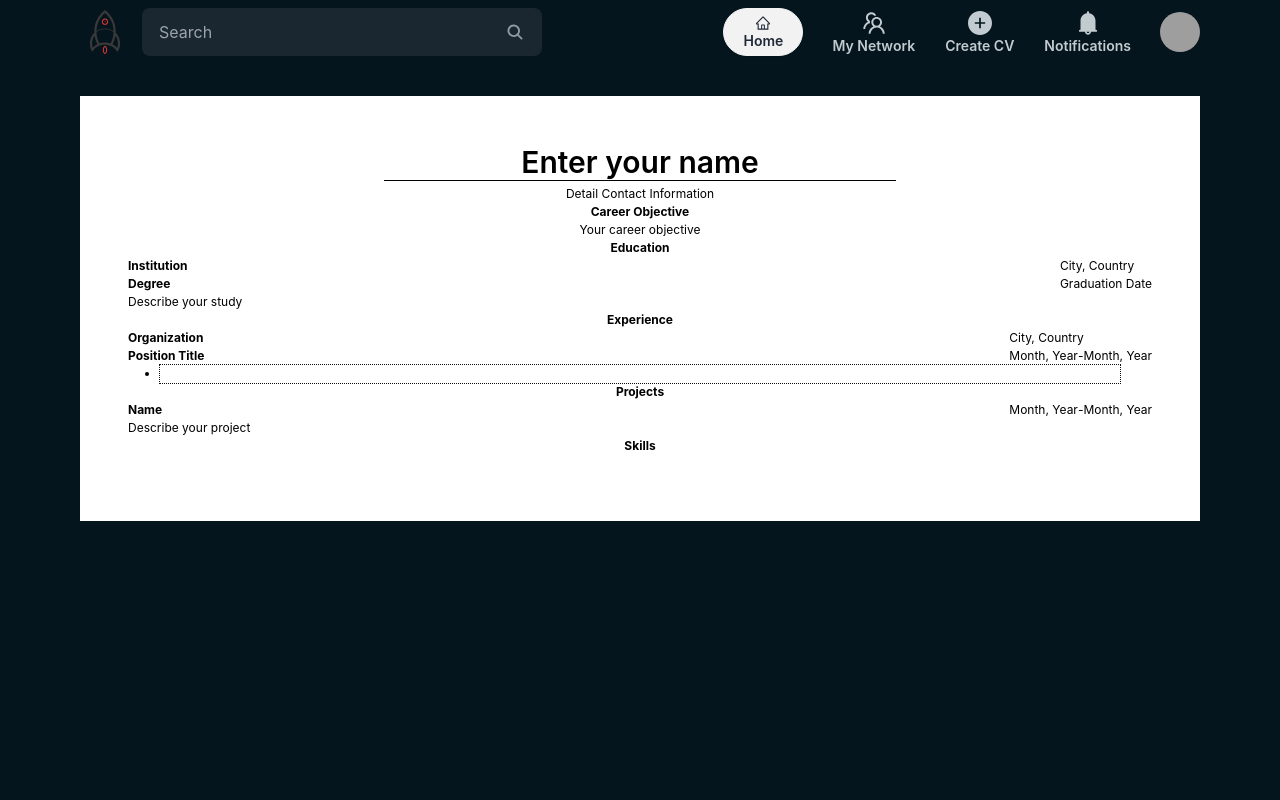
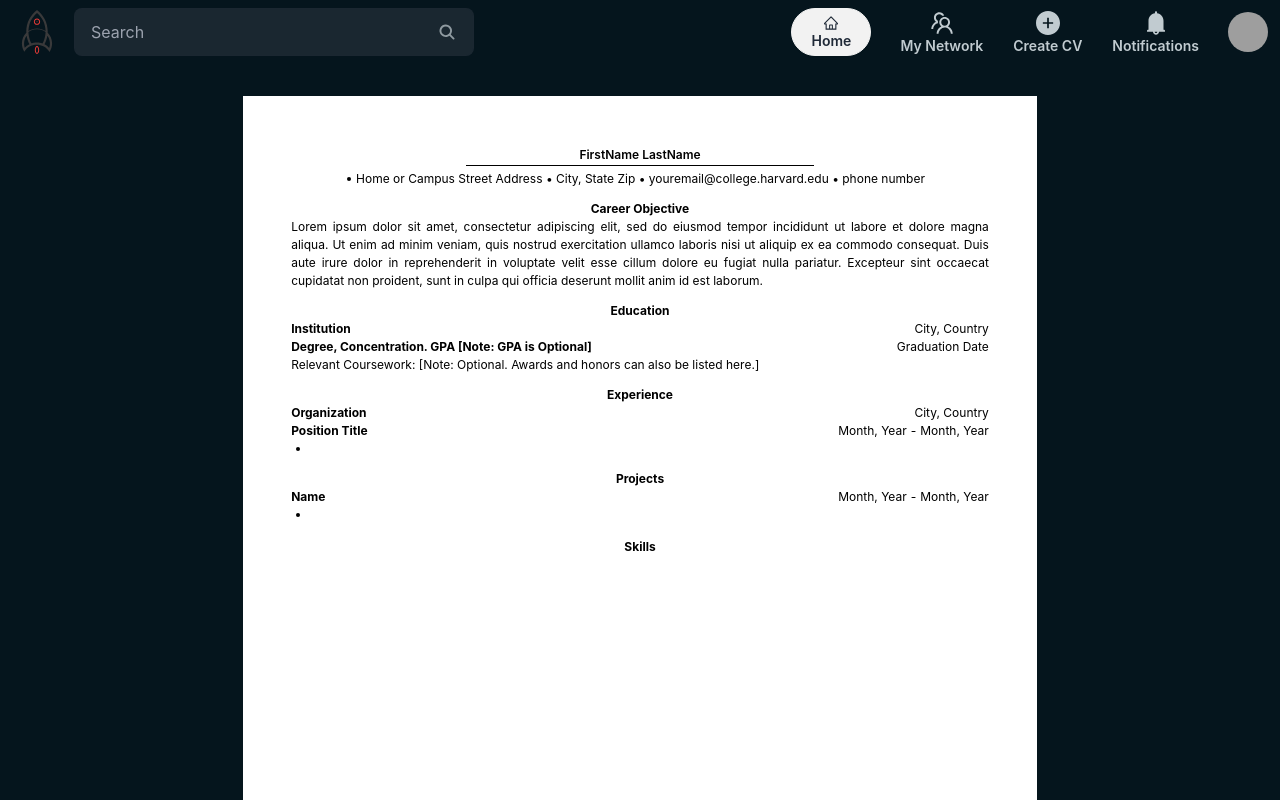
Before and after one commit to plphuc/goJob, a React (Create React App) app: page /createCv in a window 1280 px wide. Built offline with nearby package versions, Linux system fonts and the light colour scheme; grey boxes are pictures that could not be loaded.

Commit message:
finish template

```diff
--- a/package.json
+++ b/package.json
@@ -21,6 +21,7 @@
     "react-dom": "^18.3.1",
     "react-hot-toast": "^2.4.1",
     "react-pdf-html": "^2.1.2",
+    "react-quill": "^2.0.0",
     "react-router-dom": "^6.26.1",
     "react-scripts": "5.0.1",
     "web-vitals": "^2.1.4"
--- a/src/App.js
+++ b/src/App.js
@@ -1,4 +1,4 @@
-import { Route, Routes } from 'react-router-dom'
+import { Route, Routes, useLocation } from 'react-router-dom'
 import './App.css'
 import HomePage from './pages/HomePage/HomePage'
 import SignUpPage from './pages/SignUpPage'
@@ -9,8 +9,10 @@ import { Toaster } from 'react-hot-toast'
 import CreateCv from './pages/CreateCv/CreateCv'
 
 function App() {
+    const location = useLocation()
+
     return (
-        <div className="container mx-auto h-full overflow-auto text-textColor">
+        <div className={`${location.pathname === '/createCv' ? '' : 'container'} mx-auto h-full overflow-auto text-textColor`}>
             <Routes>
                 <Route path="/" element={<HomePage />} />
                 <Route path="/signup" element={<SignUpPage />} />
--- /dev/null
+++ b/src/assets/constant.js
@@ -0,0 +1,3 @@
+export const CAREER_OBJECTIVE_PLACEHOLDER = 'Lorem ipsum dolor sit amet, consectetur adipiscing elit, sed do eiusmod tempor incididunt ut labore et dolore magna aliqua. Ut enim ad minim veniam, quis nostrud exercitation ullamco laboris nisi ut aliquip ex ea commodo consequat. Duis aute irure dolor in reprehenderit in voluptate velit esse cillum dolore eu fugiat nulla pariatur. Excepteur sint occaecat cupidatat non proident, sunt in culpa qui officia deserunt mollit anim id est laborum.'
+export const DEGREE_EDUCATION_PLACEHOLDER = 'Degree, Concentration. GPA [Note: GPA is Optional]'
+export const DESCRIBE_EDUCATION_PLACEHOLDER = 'Relevant Coursework: [Note: Optional. Awards and honors can also be listed here.]'
--- a/src/components/GridBackground.jsx
+++ b/src/components/GridBackground.jsx
@@ -1,6 +1,6 @@
 const GridBackground = ({ children }) => {
     return (
-        <div className="w-screen h-screen bg-backgroundColor text-white relative">
+        <div className="w-screen h-screen bg-backgroundColor text-white relative overflow-auto">
             {children}
         </div>
     )
--- a/src/components/common/BulletListFeature.jsx
+++ b/src/components/common/BulletListFeature.jsx
@@ -1,11 +1,59 @@
-import React from 'react'
+import React, { useEffect, useRef } from 'react'
 
-const BulletListFeature = () => {
-  return (
-    <div>
+const BulletListFeature = ({ items, bullet = true, onChangeItems }) => {
+    const focusExperienceLRef = useRef(null)
+    const lastFocusedIndex = useRef(0)
 
-    </div>
-  )
+    const handleAddBulletItem = (e) => {
+        const currentTabIndex = e.target.tabIndex
+
+        if (e.keyCode === 8) {
+            // Prevent removal if list has 1 item or if the current item is the first item
+            if (items.length === 1 || currentTabIndex === 0) {
+                return
+            }
+            onChangeItems([
+                ...items.slice(0, currentTabIndex),
+                ...items.slice(currentTabIndex + 1),
+            ])
+            lastFocusedIndex.current = currentTabIndex - 1
+        } else if (e.keyCode === 13) {
+            e.preventDefault()
+            onChangeItems([
+                ...items.slice(0, currentTabIndex + 1),
+                '',
+                ...items.slice(currentTabIndex + 1),
+            ])
+            lastFocusedIndex.current = currentTabIndex + 1
+        }
+    }
+
+    useEffect(() => {
+        // Focus on the last focused index after list change
+        if (focusExperienceLRef.current) {
+            focusExperienceLRef.current.focus()
+        }
+    }, [items])
+
+    return (
+        <div onKeyDown={handleAddBulletItem}>
+            <ul className="my-0 mx-5 py-0">
+                {items.map((experience, idx) => (
+                    <li
+                        className={`${bullet ? 'list-disc' : ''}`}
+                        key={idx}
+                        contentEditable
+                        tabIndex={idx}
+                        ref={(el) => {
+                            if (el?.tabIndex === lastFocusedIndex.current) {
+                                focusExperienceLRef.current = el
+                            }
+                        }}
+                    ></li>
+                ))}
+            </ul>
+        </div>
+    )
 }
 
 export default BulletListFeature
--- a/src/pages/CreateCv/CreateCv.jsx
+++ b/src/pages/CreateCv/CreateCv.jsx
@@ -4,6 +4,9 @@ import PDFToRender from './components/PDFToRender'
 import { PDFDownloadLink } from '@react-pdf/renderer'
 import PDFElements from './components/PDFElements'
 import InfoForm from './components/InfoForm/InfoForm'
+import { Layout } from 'antd'
+import { Header } from 'antd/es/layout/layout'
+import HeaderLayout from 'src/layout/HeaderLayout'
 
 /* <PDFDownloadLink document={<PDFToRender/>} fileName="somename.pdf">
     <button>
@@ -13,9 +16,12 @@ import InfoForm from './components/InfoForm/InfoForm'
 
 const CreateCv = () => {
     return (
-        <MainLayout>
+        <Layout className="bg-backgroundColor">
+            <Header className="bg-backgroundColor px-3">
+                <HeaderLayout />
+            </Header>
             <InfoForm />
-        </MainLayout>
+        </Layout>
     )
 }
 
--- a/src/pages/CreateCv/components/InfoForm/ContactInfo.jsx
+++ b/src/pages/CreateCv/components/InfoForm/ContactInfo.jsx
@@ -6,13 +6,12 @@ const ContactInfo = () => {
     const lastFocusedIndex = useRef(0)
 
     const [contactInfoList, setContactInfoList] = useState([''])
-    const [isFocus, setIsFocus] = useState(false)
 
     const handleModifyContactInfoList = (e) => {
         const currentTabIndex = e.target.tabIndex
         if (e.keyCode === 8) {
             // not allow remove when list has 1 item/Current Ref in tabIndex 0
-            if (contactInfoList.length === 1 || e.target.tabIndex === 0) {
+            if (contactInfoList.length === 1 || e.target.tabIndex === 0 || e.target.innerText !== '') {
                 return
             }
 
@@ -46,29 +45,30 @@ const ContactInfo = () => {
             <div
                 className="flex justify-center flex-1"
                 onKeyDown={handleModifyContactInfoList}
-                onClick={() => setIsFocus(true)}
-                onBlur={() => setIsFocus(false)}
             >
-                {(contactInfoList.length > 1 && contactInfoList[0] === '') ||  isFocus === true
-                ? contactInfoList.map((contactInfo, idx) => {
+                {contactInfoList.map((contactInfo, idx) => {
                     return (
                         <li key={idx} className="list-disc min-w-[100px]">
                             <span
                                 key={idx}
-                                className="input-form !w-unset focus:outline-none relative -left-3"
+                                className="input-form !w-unset focus:outline-none relative -left-2"
                                 contentEditable={true}
                                 defaultValue={contactInfo}
+                                data-placeholder={contactInfoList.length === 1 && contactInfoList[0] === ''
+                                    && 'Home or Campus Street Address • City, State Zip • youremail@college.harvard.edu • phone number'}
                                 tabIndex={idx}
                                 ref={(el) => {
                                     if (el?.tabIndex === lastFocusedIndex.current) {
                                         currentContactInfoRef.current = el
+                                        if(contactInfoList[0] === '' && contactInfoList.length === 1) {
+                                            currentContactInfoRef.current.focus()
+                                        }
                                     }
                                 }}
                             ></span>
                         </li>
                     )
-                })
-                : <p>Detail Contact Information</p>}
+                })}
             </div>
         </div>
     )
--- a/src/pages/CreateCv/components/InfoForm/EducationInfo.jsx
+++ b/src/pages/CreateCv/components/InfoForm/EducationInfo.jsx
@@ -1,3 +1,4 @@
+import { DEGREE_EDUCATION_PLACEHOLDER, DESCRIBE_EDUCATION_PLACEHOLDER } from 'src/assets/constant'
 import './InfoForm.css'
 
 const EducationInfo = () => {
@@ -13,16 +14,16 @@ const EducationInfo = () => {
                     <p
                         className="title"
                         contentEditable
-                        data-placeholder="Degree"
+                        data-placeholder={DEGREE_EDUCATION_PLACEHOLDER}
                     ></p>
                 </div>
-                <div className="location-date-info">
+                <div className="location-date-info flex flex-col items-end">
                     <p
-                        className="location"
+                        className="location w-full text-right"
                         contentEditable
                         data-placeholder="City, Country"
                     ></p>
-                    <p className="date">
+                    <p className="date w-full text-right">
                         <span
                             className="w-full"
                             contentEditable
@@ -34,7 +35,7 @@ const EducationInfo = () => {
             <div className="education-details">
                 <p
                     contentEditable
-                    data-placeholder="Describe your study"
+                    data-placeholder={DESCRIBE_EDUCATION_PLACEHOLDER}
                     onInput={(e) => {
                         console.log(e)
                     }}
--- a/src/pages/CreateCv/components/InfoForm/ExperienceInfo.jsx
+++ b/src/pages/CreateCv/components/InfoForm/ExperienceInfo.jsx
@@ -1,79 +1,52 @@
-import { useEffect, useRef, useState } from 'react';
-import './InfoForm.css';
+import { useEffect, useRef, useState } from 'react'
+import './InfoForm.css'
+import BulletListFeature from 'src/components/common/BulletListFeature'
 
 const ExperienceInfo = () => {
-    const [experienceList, setExperienceList] = useState(['']);
-    const focusExperienceLRef = useRef(null);
-    const lastFocusedIndex = useRef(0)
-
-    const handleAddBulletItem = (e) => {
-        const currentTabIndex = e.target.tabIndex;
-
-        if (e.keyCode === 8) {
-            // Prevent removal if list has 1 item or if the current item is focused
-            if (experienceList.length === 1 || currentTabIndex === 0) {
-                return;
-            }
-
-            // Remove item from the list
-            setExperienceList(prevList => [
-                ...prevList.slice(0, currentTabIndex),
-                ...prevList.slice(currentTabIndex + 1),
-            ]);
-            lastFocusedIndex.current = currentTabIndex - 1
-        } else if (e.keyCode === 13) {
-            e.preventDefault();
-            setExperienceList(prevList => [
-                ...prevList.slice(0, currentTabIndex + 1),
-                '',
-                ...prevList.slice(currentTabIndex + 1),
-            ]);
-            lastFocusedIndex.current = currentTabIndex + 1
-        }
-    };
-
-    useEffect(() => {
-        // Focus on the last focused index after list change
-        if (focusExperienceLRef.current) {
-            focusExperienceLRef.current.focus();
-        }
-    }, [experienceList]);
+    const [experienceList, setExperienceList] = useState([''])
 
     return (
         <div>
             <div className="general-info">
                 <div className="name-info">
-                    <p className="contenteditable organization-name" data-placeholder="Organization" contentEditable></p>
-                    <p className="title" contentEditable data-placeholder="Position Title"></p>
+                    <p
+                        className="contenteditable organization-name"
+                        data-placeholder="Organization"
+                        contentEditable
+                    ></p>
+                    <p
+                        className="title"
+                        contentEditable
+                        data-placeholder="Position Title"
+                    ></p>
                 </div>
-                <div className="location-date-info">
-                    <p className="location" contentEditable data-placeholder="City, Country"></p>
+                <div className="location-date-info flex flex-col items-end">
+                    <p
+                        className="location w-full text-right"
+                        contentEditable
+                        data-placeholder="City, Country"
+                    ></p>
                     <p className="date">
-                        <span contentEditable data-placeholder="Month, Year"></span>
-                        <span>-</span>
-                        <span contentEditable data-placeholder="Month, Year"></span>
+                        <span
+                            className='min-w-[50px] text-right'
+                            contentEditable
+                            data-placeholder="Month, Year"
+                        ></span>
+                        <span className='mx-1'>-</span>
+                        <span
+                            className='min-w-[50px] text-right'
+                            contentEditable
+                            data-placeholder="Month, Year"
+                        ></span>
                     </p>
                 </div>
             </div>
-            <div onKeyDown={handleAddBulletItem}>
-                <ul className="detail-info">
-                    {experienceList.map((experience, idx) => (
-                        <li
-                            key={idx}
-                            contentEditable
-                            tabIndex={idx}
-                            ref={el => {
-                                if (el?.tabIndex === lastFocusedIndex.current) {
-                                    focusExperienceLRef.current = el;
-                                }
-                            }}
-                        >
-                        </li>
-                    ))}
-                </ul>
-            </div>
+            <BulletListFeature
+                items={experienceList}
+                onChangeItems={(newItems) => setExperienceList(newItems)}
+            />
         </div>
-    );
-};
+    )
+}
 
-export default ExperienceInfo;
+export default ExperienceInfo
--- a/src/pages/CreateCv/components/InfoForm/InfoForm.css
+++ b/src/pages/CreateCv/components/InfoForm/InfoForm.css
@@ -11,7 +11,6 @@
 
 .input-form {
     border: none;
-    padding: 0 5px;
     width: 100%;
     text-align: left;
     color: black;
@@ -26,6 +25,7 @@
 *[contentEditable='true']:empty:not(:focus)::before {
     content: attr(data-placeholder);
     pointer-events: none;
+    font-size: 12px;
 }
 
 .field-form {
@@ -47,18 +47,9 @@
     justify-content: space-between;
 }
 
-.detail-info {
-    margin: 0 20px;
-    padding: 0 12px;
-}
-
-.detail-info li {
-    list-style-type: disc;
-}
-
 [contentEditable='true']:focus {
-    outline-style: dotted;
-    outline-width: 1px;
+    outline: none;
+    margin-bottom: 2px;
 }
 
 .contact-info-item {
--- a/src/pages/CreateCv/components/InfoForm/InfoForm.jsx
+++ b/src/pages/CreateCv/components/InfoForm/InfoForm.jsx
@@ -4,45 +4,47 @@ import ExperienceInfo from './ExperienceInfo'
 import ContactInfo from './ContactInfo'
 import EducationInfo from './EducationInfo'
 import ProjectInfo from './ProjectInfo'
+import { CAREER_OBJECTIVE_PLACEHOLDER } from 'src/assets/constant'
 
 const InfoForm = () => {
     const handleChangeText = (e) => {
         console.log(e.target.innerText)
     }
     return (
-        <div className="info-form-wrapper p-12 bg-white my-8 flex flex-col items-center">
+       <div className='info-form-wrapper bg-white my-8 w-[210mm] h-[297mm] inline-block p-12 self-center'>
+            <div className="flex flex-col items-center ">
                 <div className="field-form name">
                     <p
-                    className="!text-3xl !text-center font-semibold input-form"
+                        className="!text-sm !text-center font-semibold input-form"
                         contentEditable={true}
                         onInput={handleChangeText}
-                    data-placeholder="Enter your name"
+                        data-placeholder="FirstName LastName"
                     ></p>
                 </div>
                 <div className="separator"></div>
                 <div className="field-form persona-info"><ContactInfo /></div>
-            <div className="field-form career-object">
+                <div className="field-form career-object mt-3">
                     <p className='title-field'>Career Objective</p>
                     <p
-                    className="input-form !text-center"
+                        className="input-form !text-justify"
                         contentEditable={true}
                         onChange={handleChangeText}
-                    data-placeholder="Your career objective"
+                        data-placeholder={CAREER_OBJECTIVE_PLACEHOLDER}
                     ></p>
                 </div>
-            <div className="field-form education">
+                <div className="field-form education mt-3">
                     <p className="title-field">Education</p>
                     <EducationInfo />
                 </div>
-            <div className="field-form experience">
+                <div className="field-form experience mt-3">
                     <p className="title-field">Experience</p>
                     <ExperienceInfo />
                 </div>
-            <div className="field-form project">
+                <div className="field-form project mt-3">
                     <p className="title-field">Projects</p>
                     <ProjectInfo />
                 </div>
-            <div className="field-form skills">
+                <div className="field-form skills mt-3">
                     <p className="title-field">Skills</p>
 
                     <p
@@ -52,6 +54,7 @@ const InfoForm = () => {
                     ></p>
                 </div>
             </div>
+       </div>
     )
 }
 
--- a/src/pages/CreateCv/components/InfoForm/ProjectInfo.jsx
+++ b/src/pages/CreateCv/components/InfoForm/ProjectInfo.jsx
@@ -1,31 +1,55 @@
-import React from 'react'
+import React, { useState } from 'react'
+import BulletListFeature from 'src/components/common/BulletListFeature'
 
 const ProjectInfo = () => {
+    const [projectList, setProjectList] = useState([['']])
     return (
         <div>
             <div className="general-info">
                 <div className="name-info min-w-[100px]">
-                    <p className="contenteditable organization-name w-full" data-placeholder="Name" contentEditable></p>
+                    <p
+                        className="contenteditable w-full"
+                        data-placeholder="Name"
+                        contentEditable
+                    ></p>
                 </div>
                 <div className="location-date-info">
                     <p className="date">
-                        <span contentEditable data-placeholder="Month, Year"></span>
-                        <span>-</span>
-                        <span contentEditable data-placeholder="Month, Year"></span>
+                        <span
+                            className='min-w-[50px] text-right'
+                            contentEditable
+                            data-placeholder="Month, Year"
+                        ></span>
+                        <span className="mx-1">-</span>
+                        <span
+                            className='min-w-[50px] text-right'
+                            contentEditable
+                            data-placeholder="Month, Year"
+                        ></span>
                     </p>
                 </div>
             </div>
-            <div className="education-details">
-                <p
-                    contentEditable
-                    data-placeholder="Describe your project"
-                    onInput={(e) => {
-                        console.log(e)
-                    }}
-                ></p>
-            </div>
+            {projectList.map((project, idx) => {
+                return (
+                    <BulletListFeature
+                        key={idx}
+                        items={project}
+                        onChangeItems={(newProject) =>
+                            setProjectList((projectListPrev) =>
+                                projectListPrev.map(
+                                    (projectToUpdate, idxToUpdate) => {
+                                        return idx === idxToUpdate
+                                            ? newProject
+                                            : projectToUpdate
+                                    }
+                                )
+                            )
+                        }
+                    />
+                )
+            })}
         </div>
-    );
+    )
 }
 
 export default ProjectInfo
```
Also changed, not shown: 1 other file (tests, documents, lock files or other folders). Lines whose indentation alone changed are shown as unchanged.
